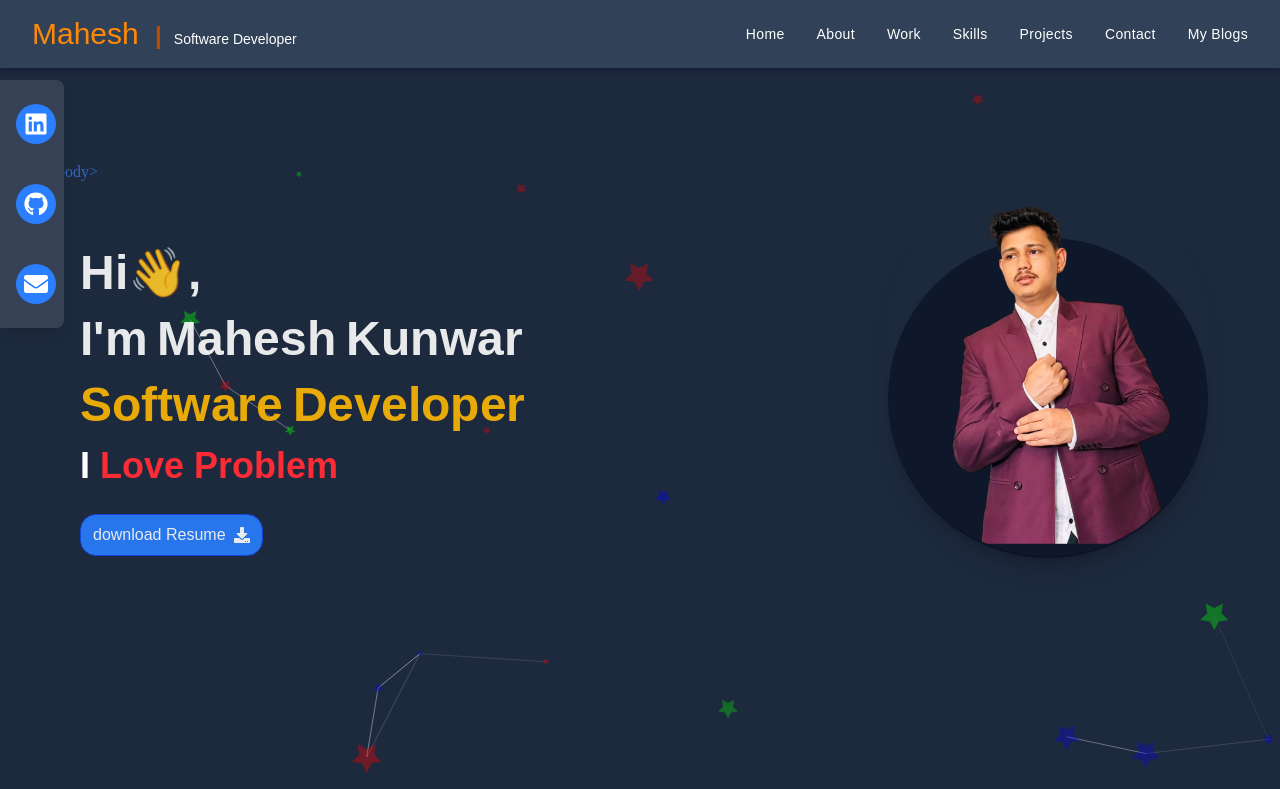
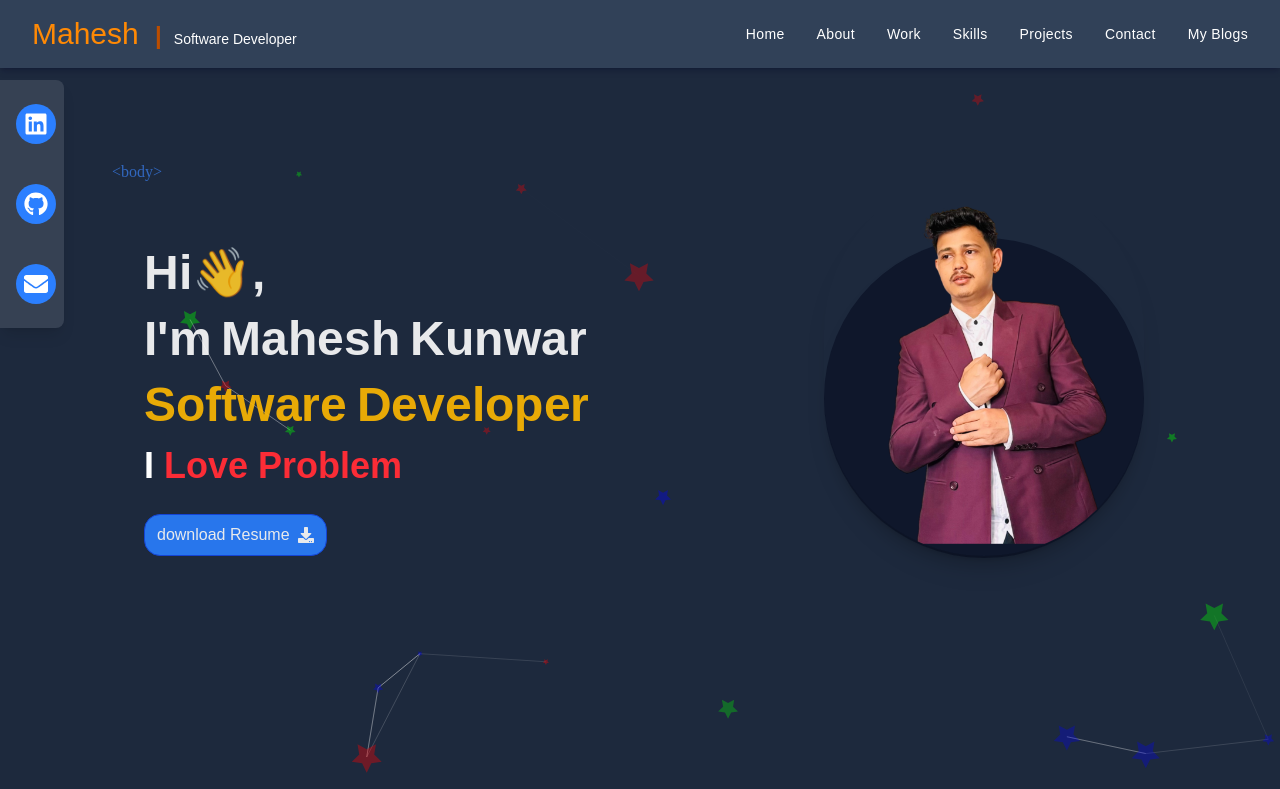
Before and after one commit to Mahesh0426/react-portfolio, a React (Vite) app: page / in a window 1280 px wide. Shown: the top 789 px of the page. Built offline with nearby package versions, Linux system fonts and the light colour scheme; a web font is replaced by a local one.

Commit message:
home page updated

```diff
--- a/src/components/body/home/Home.jsx
+++ b/src/components/body/home/Home.jsx
@@ -59,7 +59,7 @@ const Home = () => {
   return (
     <div
       id="home"
-      className="relative mt-[14vh] max-w-7xl h-full mx-auto flex justify-between max-md:justify-center gap-3 items-center my-5 py-20 max-md:pb-0 px-8 max-md:gap-8 max-md:flex-wrap"
+      className="relative mt-[14vh] max-w-6xl h-full mx-auto flex justify-between max-md:justify-center gap-3 items-center my-5 py-20 max-md:pb-0 px-8 max-md:gap-8 max-md:flex-wrap"
     >
       <div className="p-12 max-sm:p-3 flex flex-col items-start gap-4">
         <h1 className="font-extrabold text-5xl max-lg:text-4xl max-sm:text-4xl mb-3 leading-snug text-white opacity-90 relative">
```
